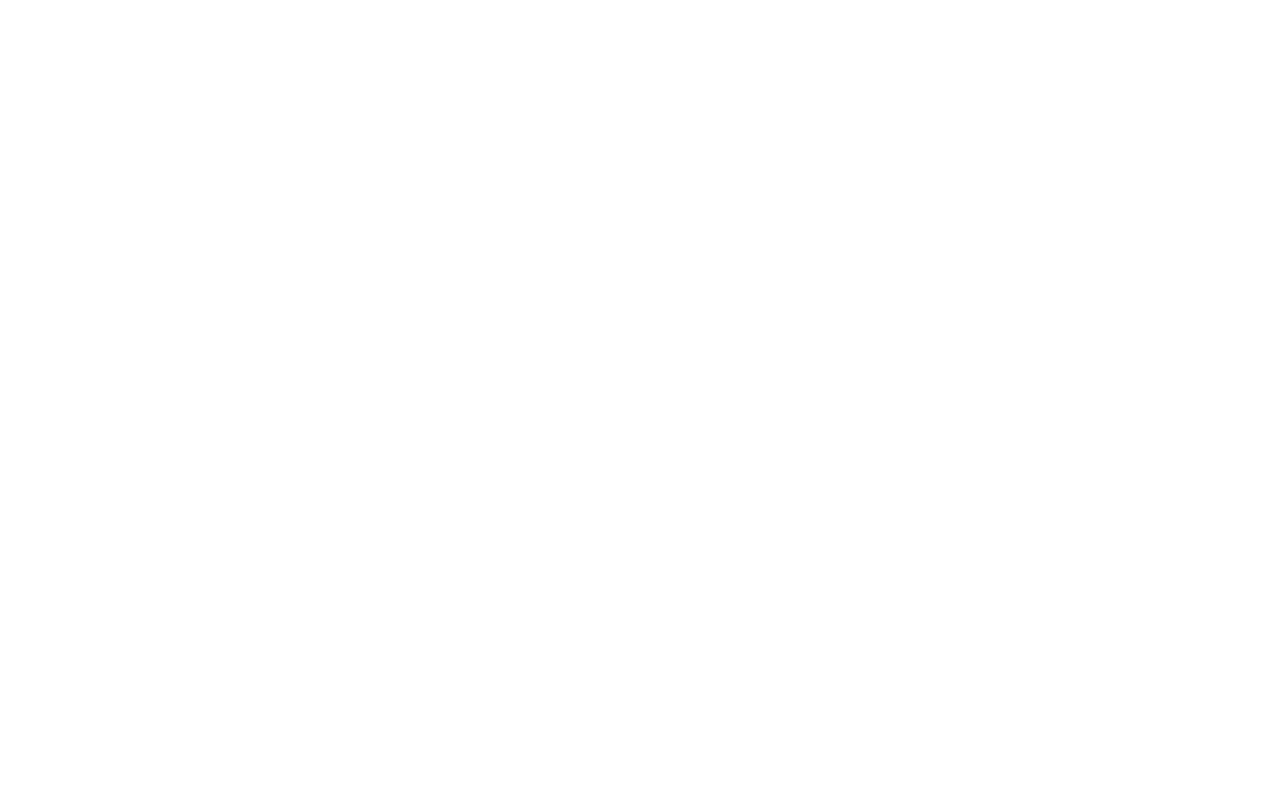
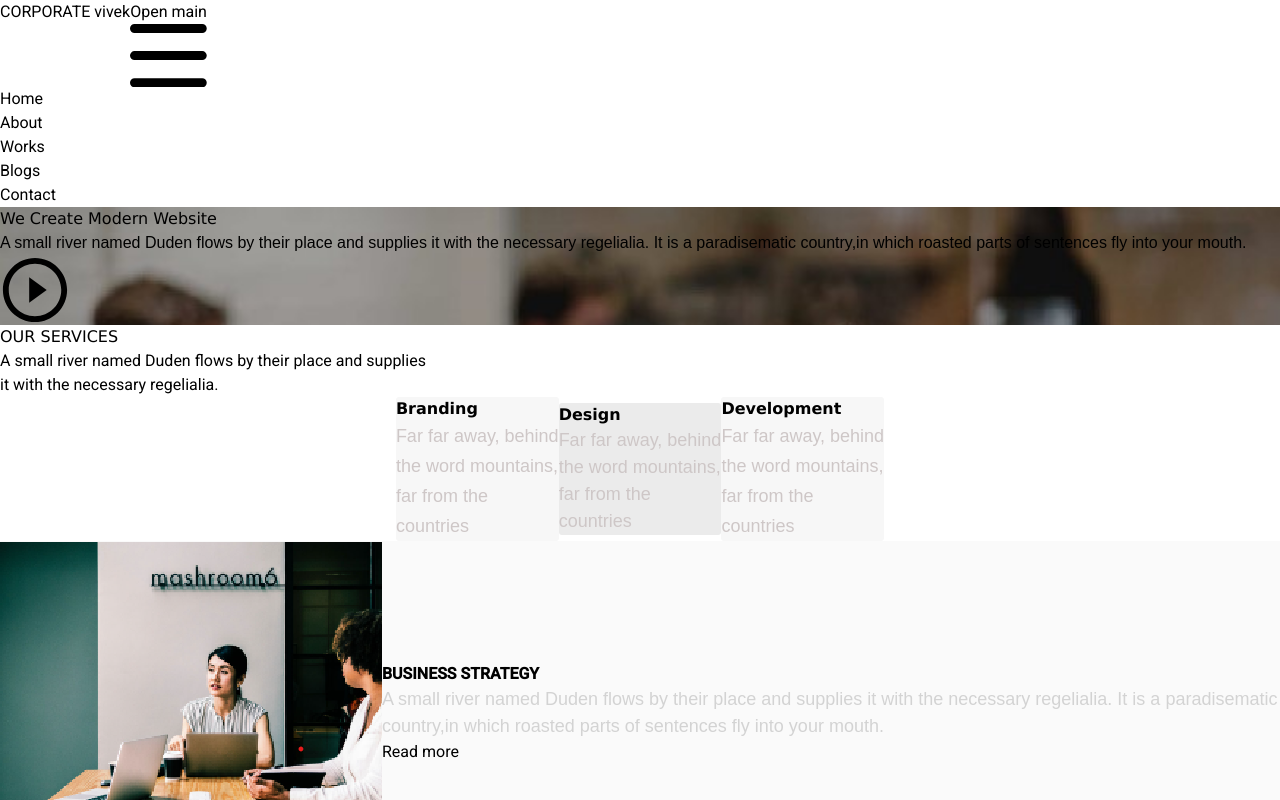
Before and after one commit to shaaakir7/Corporate-angular, an Angular app: page /home in a window 1280 px wide. Shown: the top 800 px of the page. Built offline with nearby package versions, Linux system fonts and the light colour scheme.

Commit message:
"message"

```diff
--- a/src/app/app.component.html
+++ b/src/app/app.component.html
@@ -1,11 +1,6 @@
-            <section class="mt-5" >
-              <div class="container bg-white mx-auto w-3/5 " >
-
-
+<section class="mt-5">
+  <div class="container bg-white mx-auto w-3/5 ">
     <!--*************************** nav starts here ************************* -->
-
-
-
   <nav class="bg-white border-gray-200 dark:bg-gray-400 ">
       <div class="max-w-screen-xl flex flex-wrap items-center justify-between mx-auto p-4">
 
@@ -14,73 +9,43 @@
           <span class="self-center text-2xl font-bold whitespace-nowrap ">CORPORATE vivek</span>
         </a>
 
-<<<<<<< Updated upstream
-                  <button type="button" class="inline-flex items-center p-2 w-10 h-10 justify-center text-sm text-black rounded-lg md:hidden focus:outline-none focus:ring-2 focus:ring-gray-200 dark:text-gray-400 "
+        <button type="button"
+          class="inline-flex items-center p-2 w-10 h-10 justify-center text-sm text-black rounded-lg md:hidden focus:outline-none focus:ring-2 focus:ring-gray-200 dark:text-gray-400 "
           (click)="toggleMenu()" aria-controls="navbar-default" [attr.aria-expanded]="isMenuOpen.toString()">
           <span class="sr-only">Open main </span>
           <svg class="w-5 h-5" aria-hidden="true" xmlns="http://www.w3.org/2000/svg" fill="none" viewBox="0 0 17 14">
-                      <path stroke="currentColor" stroke-linecap="round" stroke-linejoin="round" stroke-width="2" d="M1 1h15M1 7h15M1 13h15"/>
+            <path stroke="currentColor" stroke-linecap="round" stroke-linejoin="round" stroke-width="2"
+              d="M1 1h15M1 7h15M1 13h15" />
           </svg>
         </button>
         <div [class.hidden]="!isMenuOpen" class="w-full md:block md:w-auto" id="navbar-default">
-                    <ul class="font-medium flex flex-col p-4 md:p-0 mt-4 border border-gray-100 rounded-lg bg-gray-50 md:flex-row md:space-x-8 rtl:space-x-reverse md:mt-0 md:border-0 md:bg-white dark:bg-gray-800 md:dark:bg-gray-400 dark:border-gray-700">
+          <ul
+            class="font-medium flex flex-col p-4 md:p-0 mt-4 border border-gray-100 rounded-lg bg-gray-50 md:flex-row md:space-x-8 rtl:space-x-reverse md:mt-0 md:border-0 md:bg-white dark:bg-gray-800 md:dark:bg-gray-400 dark:border-gray-700">
             <li>
-                        <a routerLink="/home" class="block py-2 px-3 text-white bg-gray-500 rounded md:bg-transparent md:text-gray-400 md:p-0 dark:text-white md:dark:text-black md:hover:text-black" >Home</a>
+              <a routerLink="/home"
+                class="block py-2 px-3 text-white bg-gray-500 rounded md:bg-transparent md:text-gray-400 md:p-0 dark:text-white md:dark:text-black md:hover:text-black">Home</a>
             </li>
             <li>
-                        <a routerLink="/about" class="block py-2 px-3 text-gray-400 rounded md:hover:bg-transparent md:border-0 md:hover:text-black md:p-0 dark:text-white md:dark:hover:text-black dark:hover:bg-gray-700 dark:hover:text-white md:dark:hover:bg-transparent">About</a>
+              <a routerLink="/about"
+                class="block py-2 px-3 text-gray-400 rounded md:hover:bg-transparent md:border-0 md:hover:text-black md:p-0 dark:text-white md:dark:hover:text-black dark:hover:bg-gray-700 dark:hover:text-white md:dark:hover:bg-transparent">About</a>
             </li>
             <li>
-                        <a routerLink="/works" class="block py-2 px-3 text-gray-400 rounded md:hover:bg-transparent md:border-0 md:hover:text-black md:p-0 dark:text-white md:dark:hover:text-black dark:hover:bg-gray-700 dark:hover:text-white md:dark:hover:bg-transparent">Works</a>
+              <a routerLink="/works"
+                class="block py-2 px-3 text-gray-400 rounded md:hover:bg-transparent md:border-0 md:hover:text-black md:p-0 dark:text-white md:dark:hover:text-black dark:hover:bg-gray-700 dark:hover:text-white md:dark:hover:bg-transparent">Works</a>
             </li>
             <li>
-                        <a routerLink="/blogs" class="block py-2 px-3 text-gray-400 rounded md:hover:bg-transparent md:border-0 md:hover:text-black md:p-0 dark:text-white md:dark:hover:text-black dark:hover:bg-gray-700 dark:hover:text-white md:dark:hover:bg-transparent">Blogs</a>
+              <a routerLink="/blogs"
+                class="block py-2 px-3 text-gray-400 rounded md:hover:bg-transparent md:border-0 md:hover:text-black md:p-0 dark:text-white md:dark:hover:text-black dark:hover:bg-gray-700 dark:hover:text-white md:dark:hover:bg-transparent">Blogs</a>
             </li>
             <li>
-                        <a routerLink="/contact" class="block py-2 px-3 text-gray-400 rounded md:hover:bg-transparent md:border-0 md:hover:text-black md:p-0 dark:text-white md:dark:hover:text-black dark:hover:bg-gray-700 dark:hover:text-white md:dark:hover:bg-transparent">Contact</a>
-                      </li>
-                      <li>
-                        <a routerLink="/contact" class="block py-2 px-3 text-gray-400 rounded md:hover:bg-transparent md:border-0 md:hover:text-black md:p-0 dark:text-white md:dark:hover:text-black dark:hover:bg-gray-700 dark:hover:text-white md:dark:hover:bg-transparent">Contact</a>
+              <a routerLink="/contact"
+                class="block py-2 px-3 text-gray-400 rounded md:hover:bg-transparent md:border-0 md:hover:text-black md:p-0 dark:text-white md:dark:hover:text-black dark:hover:bg-gray-700 dark:hover:text-white md:dark:hover:bg-transparent">Contact</a>
             </li>
           </ul>
         </div>
       </div>
     </nav>
-=======
-      <button type="button" class="inline-flex items-center p-2 w-10 h-10 justify-center text-sm text-black rounded-lg md:hidden focus:outline-none focus:ring-2 focus:ring-gray-200 dark:text-gray-400 "
-              (click)="toggleMenu()" aria-controls="navbar-default" [attr.aria-expanded]="isMenuOpen.toString()">
-        <span class="sr-only">Open main </span>
-        <svg class="w-5 h-5" aria-hidden="true" xmlns="http://www.w3.org/2000/svg" fill="none" viewBox="0 0 17 14">
-          <path stroke="currentColor" stroke-linecap="round" stroke-linejoin="round" stroke-width="2" d="M1 1h15M1 7h15M1 13h15"/>
-        </svg>
-      </button>
-      <div [class.hidden]="!isMenuOpen" class="w-full md:block md:w-auto" id="navbar-default">
-        <ul class="font-medium flex flex-col p-4 md:p-0 mt-4 border border-gray-100 rounded-lg bg-gray-50 md:flex-row md:space-x-8 rtl:space-x-reverse md:mt-0 md:border-0 md:bg-white dark:bg-gray-800 md:dark:bg-gray-400 dark:border-gray-700">
-          <li>
-            <a routerLink="/home" class="block py-2 px-3 text-white bg-gray-500 rounded md:bg-transparent md:text-gray-400 md:p-0 dark:text-white md:dark:text-black md:hover:text-black" >Home</a>
-          </li>
-          <li>
-            <a routerLink="/about" class="block py-2 px-3 text-gray-400 rounded md:hover:bg-transparent md:border-0 md:hover:text-black md:p-0 dark:text-white md:dark:hover:text-black dark:hover:bg-gray-700 dark:hover:text-white md:dark:hover:bg-transparent">About</a>
-          </li>
-          <li>
-            <a routerLink="/works" class="block py-2 px-3 text-gray-400 rounded md:hover:bg-transparent md:border-0 md:hover:text-black md:p-0 dark:text-white md:dark:hover:text-black dark:hover:bg-gray-700 dark:hover:text-white md:dark:hover:bg-transparent">Works</a>
-          </li>
-          <li>
-            <a routerLink="/blogs" class="block py-2 px-3 text-gray-400 rounded md:hover:bg-transparent md:border-0 md:hover:text-black md:p-0 dark:text-white md:dark:hover:text-black dark:hover:bg-gray-700 dark:hover:text-white md:dark:hover:bg-transparent">Blogs</a>
-          </li>
-          <li>
-            <a routerLink="/contact" class="block py-2 px-3 text-gray-400 rounded md:hover:bg-transparent md:border-0 md:hover:text-black md:p-0 dark:text-white md:dark:hover:text-black dark:hover:bg-gray-700 dark:hover:text-white md:dark:hover:bg-transparent">Contact</a>
-          </li>
-        </ul>
-      </div>
-    </div>
-  </nav>
->>>>>>> Stashed changes
-
     <!--*************************** nav Ends here ************************* -->
-
-
-
     <router-outlet></router-outlet>
 
   </div>
```
Lines whose indentation alone changed are shown as unchanged.
